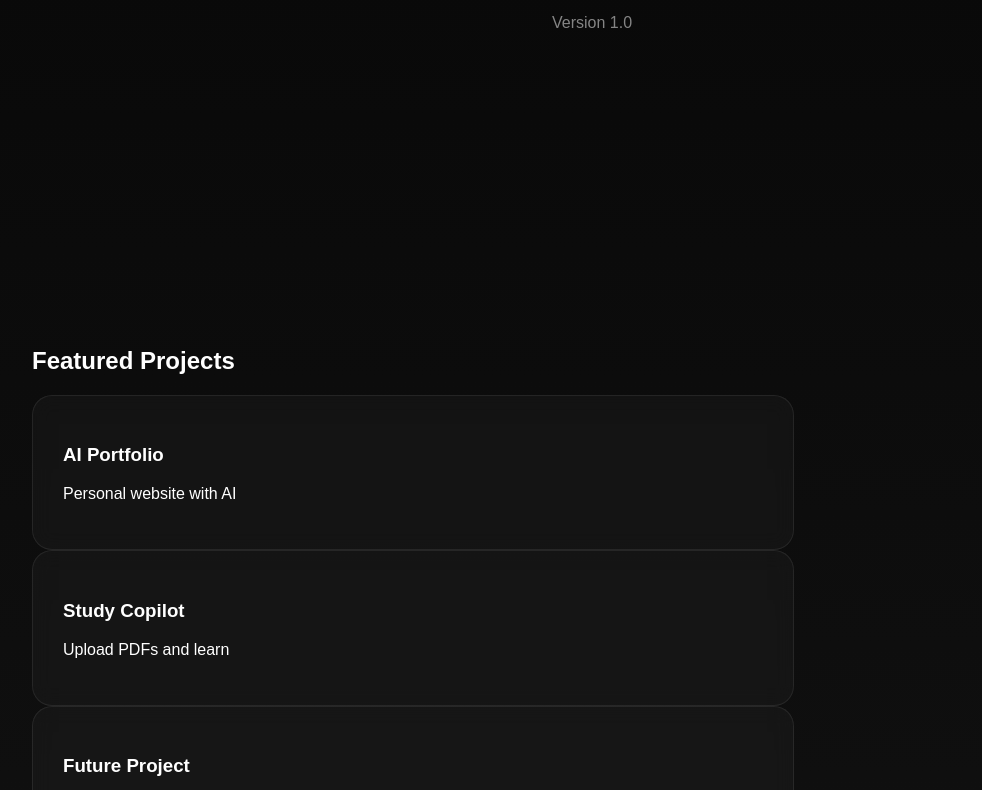
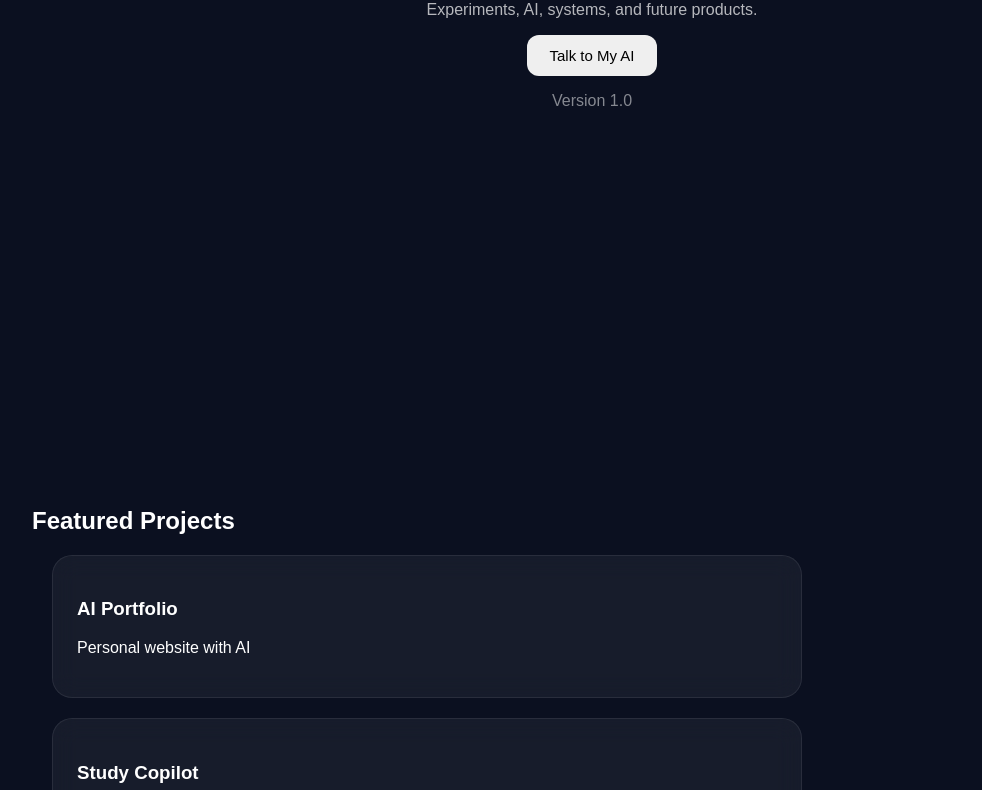
Before and after one commit to BHAVYALABS/bhavyalabs-ai-portfolio, a plain HTML site: page index.html in a window 1280 px wide. Shown: the part 540-1330 px from the top of the page, without its empty margins (48-1030 px from the left). Drawn offline with Linux system fonts and the light colour scheme.

Commit message:
V2 UI upgrade

```diff
--- a/style.css
+++ b/style.css
@@ -297,3 +297,78 @@ padding:40px;
 text-align:center;
 opacity:.4;
 }
+body{
+margin:0;
+font-family:Arial;
+background:#0b1020;
+color:white;
+}
+
+nav{
+display:flex;
+justify-content:space-between;
+padding:20px 10%;
+}
+
+.hero{
+text-align:center;
+padding:80px 20px;
+}
+
+.card{
+
+background:
+rgba(
+255,
+255,
+255,
+0.05
+);
+
+padding:24px;
+
+margin:20px;
+
+border-radius:20px;
+
+transition:.25s;
+
+backdrop-filter:
+blur(
+12px
+);
+
+}
+
+.card:hover{
+
+transform:
+translateY(
+-6px
+);
+
+}
+
+button{
+
+padding:
+12px 22px;
+
+border:none;
+
+border-radius:
+12px;
+
+cursor:pointer;
+
+}
+
+a{
+
+color:white;
+
+text-decoration:none;
+
+margin-left:16px;
+
+}
```
